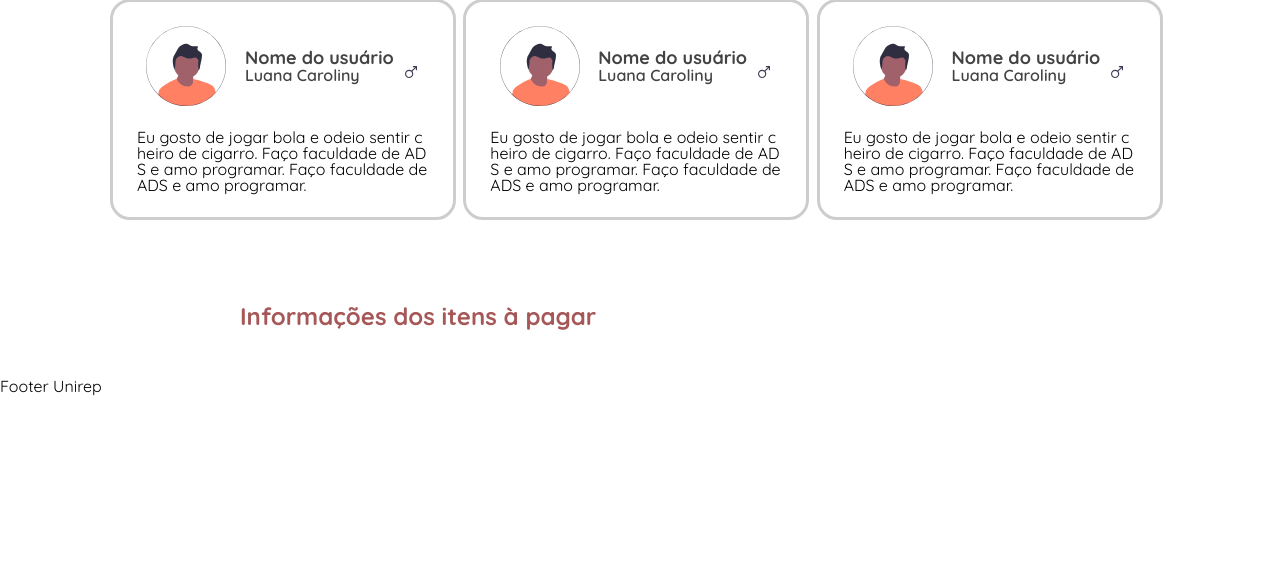
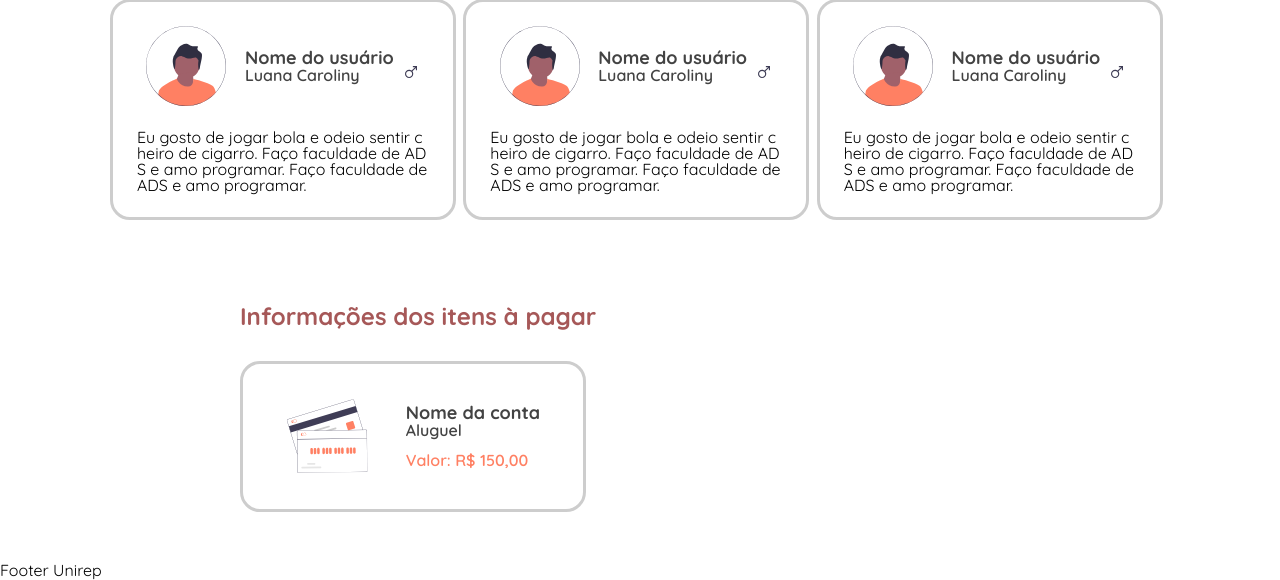
Before and after one commit to luacarol/unirep, a Django app: page /republic-information in a window 1280 px wide; the page is wider, and only the part inside the window is pictured. Shown: the part 732-1312 px from the top of that part. Before the commit the page ends 1128 px from the top of that part, so only its background shows below. Run offline with Django 4.2, Linux system fonts and the light colour scheme.

Commit message:
Iniciando a tela de informações da república

```diff
--- /dev/null
+++ b/unirep_app/static/css/republic_information.css
@@ -0,0 +1,42 @@
+/* Card payable item */
+
+.section-item-to-pay {
+    display: flex;
+    flex-direction: column;
+    align-items: center;
+}
+
+.section-item-to-pay .subtitle-item-to-pay {
+    align-self: flex-start;
+}
+
+.div-payable-items {
+    display: grid;
+    grid-template-columns: 1fr 1fr 1fr;
+    column-gap: 0.688em;
+}
+
+.div-payable-item {
+    width: 21.625em;
+    height: 9.438em;
+    background: #FFFFFF;
+    border: 0.188em solid #CDCDCD;
+    border-radius: 1.25em;
+    display: flex;
+    flex-direction: row;
+    align-items: center;
+    justify-content: center;
+    padding: 0em 1.875em;
+    box-sizing: border-box;
+}
+
+.div-payable-item .div-basic-informations {
+    display: flex;
+    flex-direction: column;
+    align-items: flex-start;
+    margin-left: 2.375em;
+}
+
+.div-payable-item .div-basic-informations .text-account-value {
+    margin-top: 0.875em;
+}
--- a/unirep_app/templates/republic_information.html
+++ b/unirep_app/templates/republic_information.html
@@ -5,7 +5,7 @@
 
     {% include 'partials/head.html' %}
 
-    <link rel="stylesheet" href="{% static 'css/republics.css' %}">
+    <link rel="stylesheet" href="{% static 'css/republic_information.css' %}">
 </head>
 <body>
 
@@ -35,7 +35,24 @@
 
             <h2 class="subtitle subtitle-item-to-pay">Informações dos itens à pagar</h2>
 
+            <div class="div-payable-items">
 
+                <div class="div-payable-item">
+
+                    <img class="img-item-card" src="{% static 'img/credit-card-picture.svg' %}" />
+
+                    <div class="div-basic-informations">
+
+                        <h3 class="minor-subtitle text-label-account-name">Nome da conta</h3>
+                        <h4 class="legend text-account-name">Aluguel</h4>
+
+                        <h4 class="legend orange-text text-account-value">Valor: R$ 150,00</h4>
+
+                    </div>
+
+                </div>
+
+            </div>
 
         </section>
 
```
